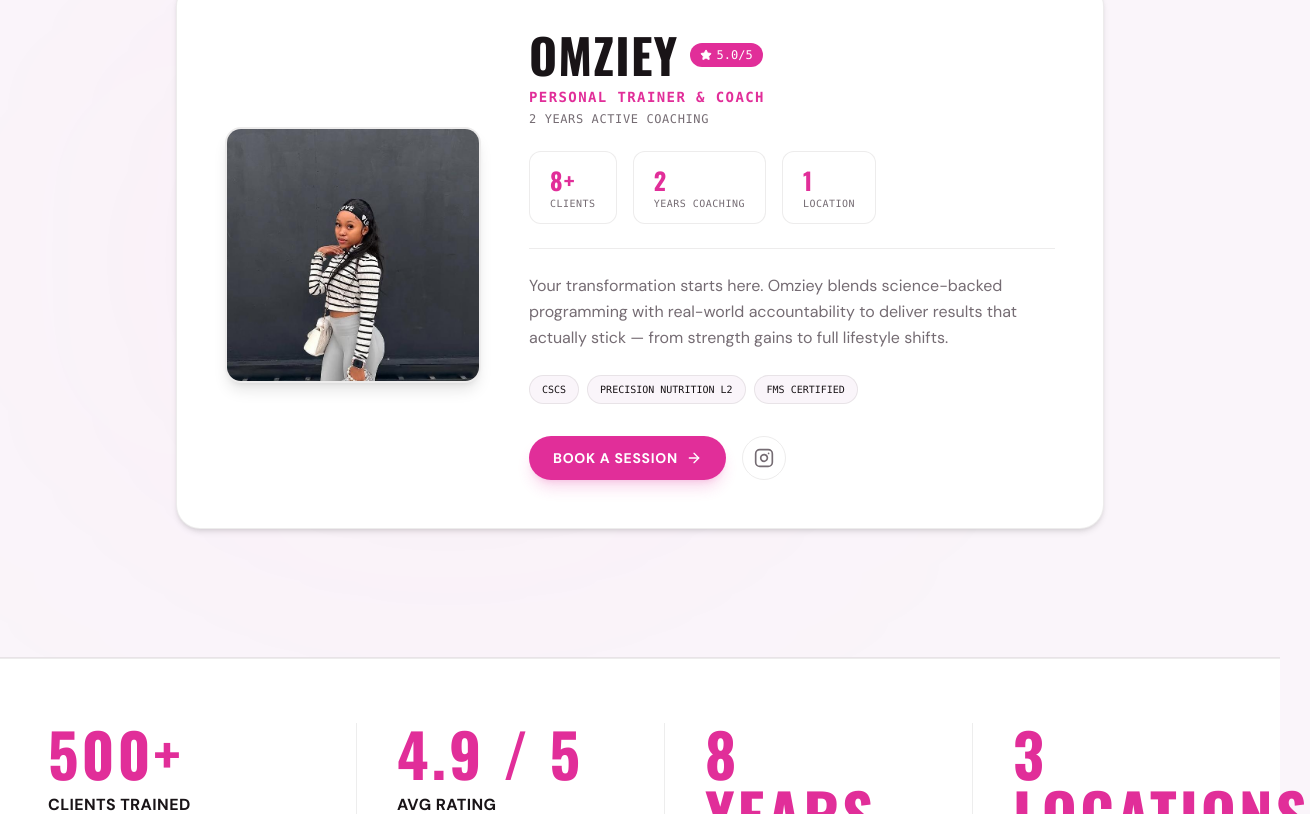
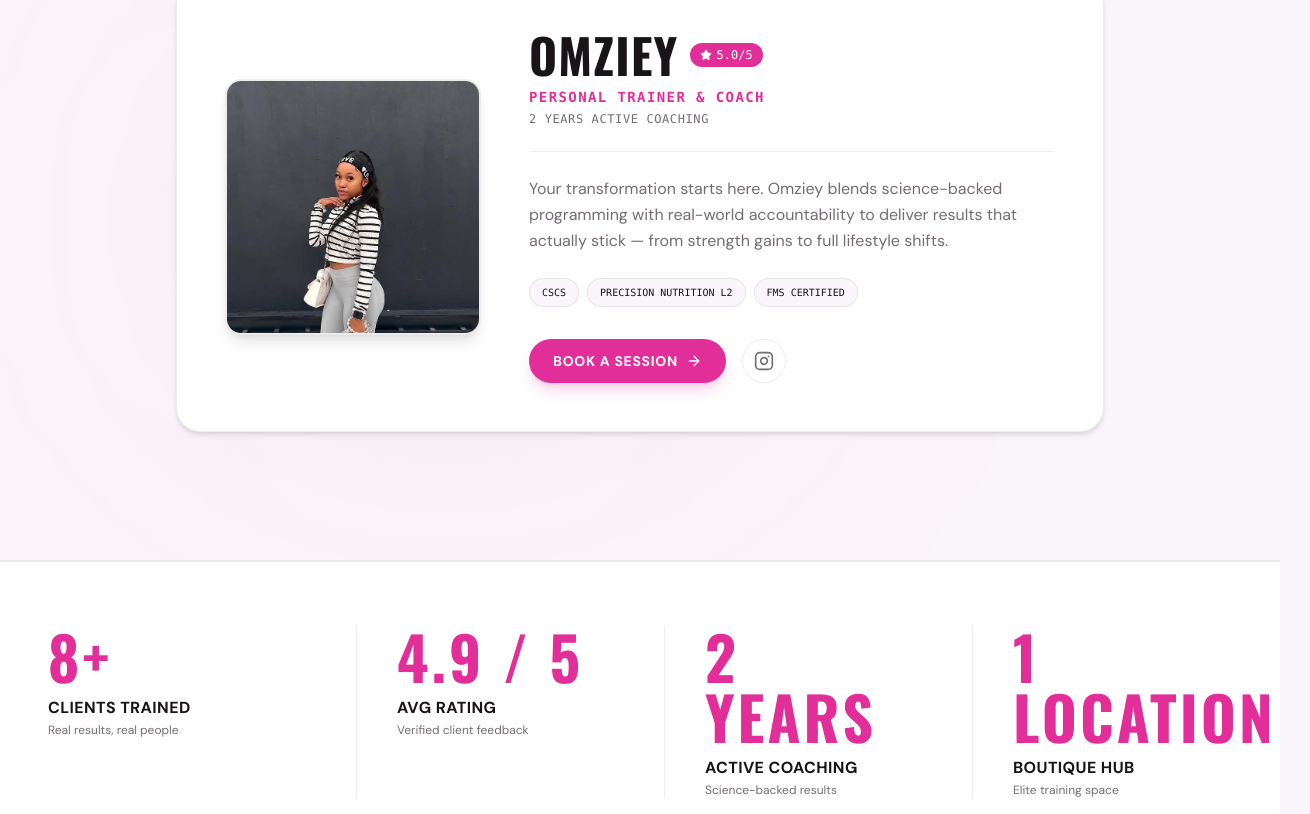
Before and after one commit to MbongeniMQ7/mmq-omziey, a React (Vite) app: page / in a window 1280 px wide. Shown: the part 3126-3940 px from the top of the page, 1310 px wide, since content can reach past the window. Built offline with nearby package versions, Linux system fonts and the light colour scheme; no server answers; the database is empty.

Commit message:
Update stats, trainer card, remove about dashboard, video fixes

```diff
--- a/components/Stats.tsx
+++ b/components/Stats.tsx
@@ -66,31 +66,31 @@ function CountUp({ target, suffix = '', decimals = 0 }: CountUpProp) {
 export default function Stats() {
   const statsList = [
     {
-      targetNum: 500,
+      targetNum: 8,
       suffix: '+',
       label: 'Clients Trained',
-      sublabel: 'Custom athletic blocks',
+      sublabel: 'Real results, real people',
       decimals: 0
     },
     {
       targetNum: 4.9,
       suffix: ' / 5',
       label: 'Avg Rating',
-      sublabel: 'Acreddited verified feedback',
+      sublabel: 'Verified client feedback',
       decimals: 1
     },
     {
-      targetNum: 8,
+      targetNum: 2,
       suffix: ' Years',
       label: 'Active Coaching',
       sublabel: 'Science-backed results',
       decimals: 0
     },
     {
-      targetNum: 3,
-      suffix: ' Locations',
-      label: 'Boutique Hubs',
-      sublabel: 'Elite training spaces',
+      targetNum: 1,
+      suffix: ' Location',
+      label: 'Boutique Hub',
+      sublabel: 'Elite training space',
       decimals: 0
     }
   ];
--- a/components/Trainers.tsx
+++ b/components/Trainers.tsx
@@ -68,22 +68,6 @@ export default function Trainers() {
               {omziey.experience} Active Coaching
             </p>
 
-            {/* Quick Stats */}
-            <div className="flex flex-wrap gap-4 justify-center md:justify-start mb-6">
-              <div className="flex flex-col items-center md:items-start bg-white border border-customBorder rounded-xl px-5 py-3">
-                <span className="text-2xl font-display font-bold text-accent">8+</span>
-                <span className="text-[10px] font-mono uppercase text-textMuted tracking-wider">Clients</span>
-              </div>
-              <div className="flex flex-col items-center md:items-start bg-white border border-customBorder rounded-xl px-5 py-3">
-                <span className="text-2xl font-display font-bold text-accent">2</span>
-                <span className="text-[10px] font-mono uppercase text-textMuted tracking-wider">Years Coaching</span>
-              </div>
-              <div className="flex flex-col items-center md:items-start bg-white border border-customBorder rounded-xl px-5 py-3">
-                <span className="text-2xl font-display font-bold text-accent">1</span>
-                <span className="text-[10px] font-mono uppercase text-textMuted tracking-wider">Location</span>
-              </div>
-            </div>
-
             <div className="h-px w-full bg-customBorder mb-6" />
 
             <p className="text-base text-textMuted leading-relaxed mb-6 font-sans max-w-xl mx-auto md:mx-0">
```
